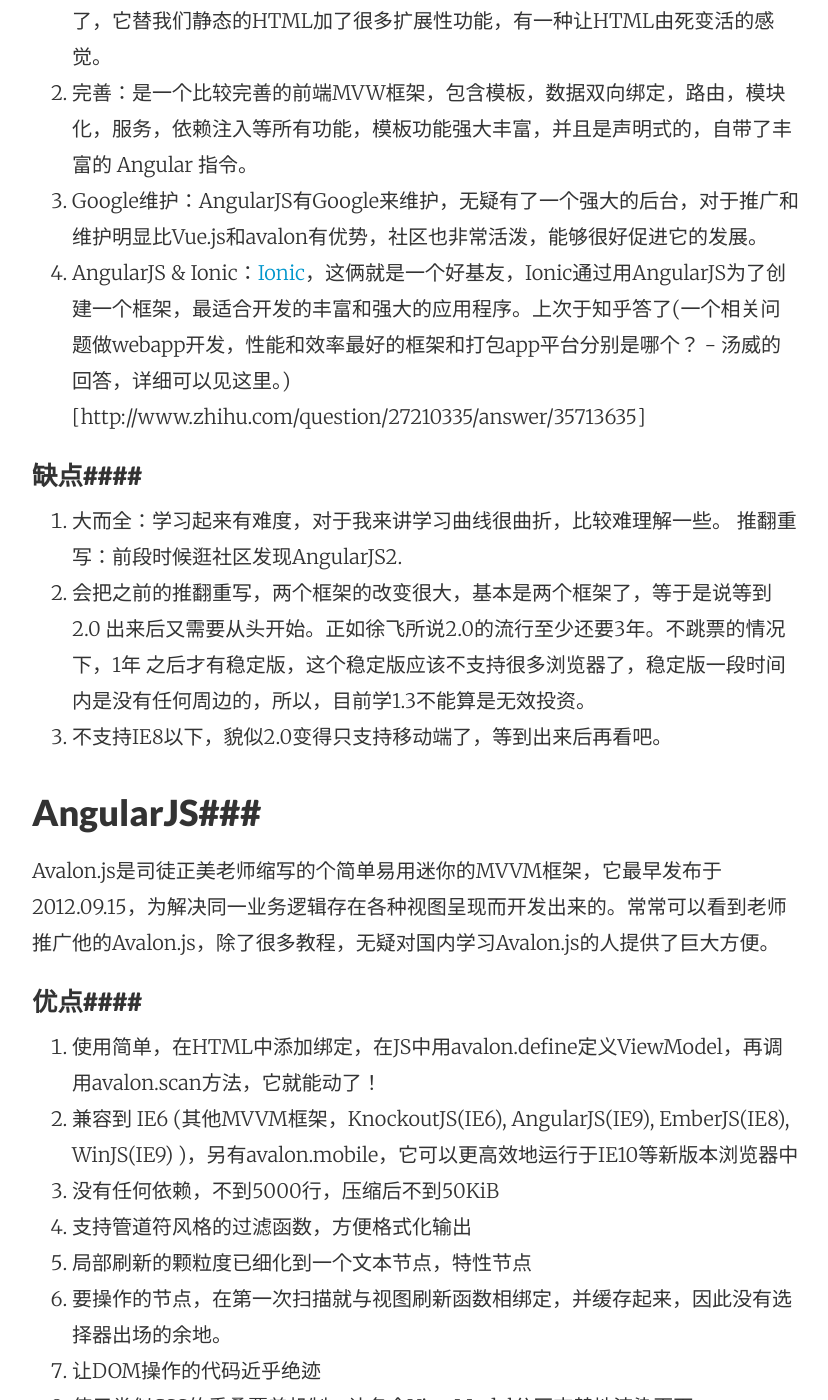
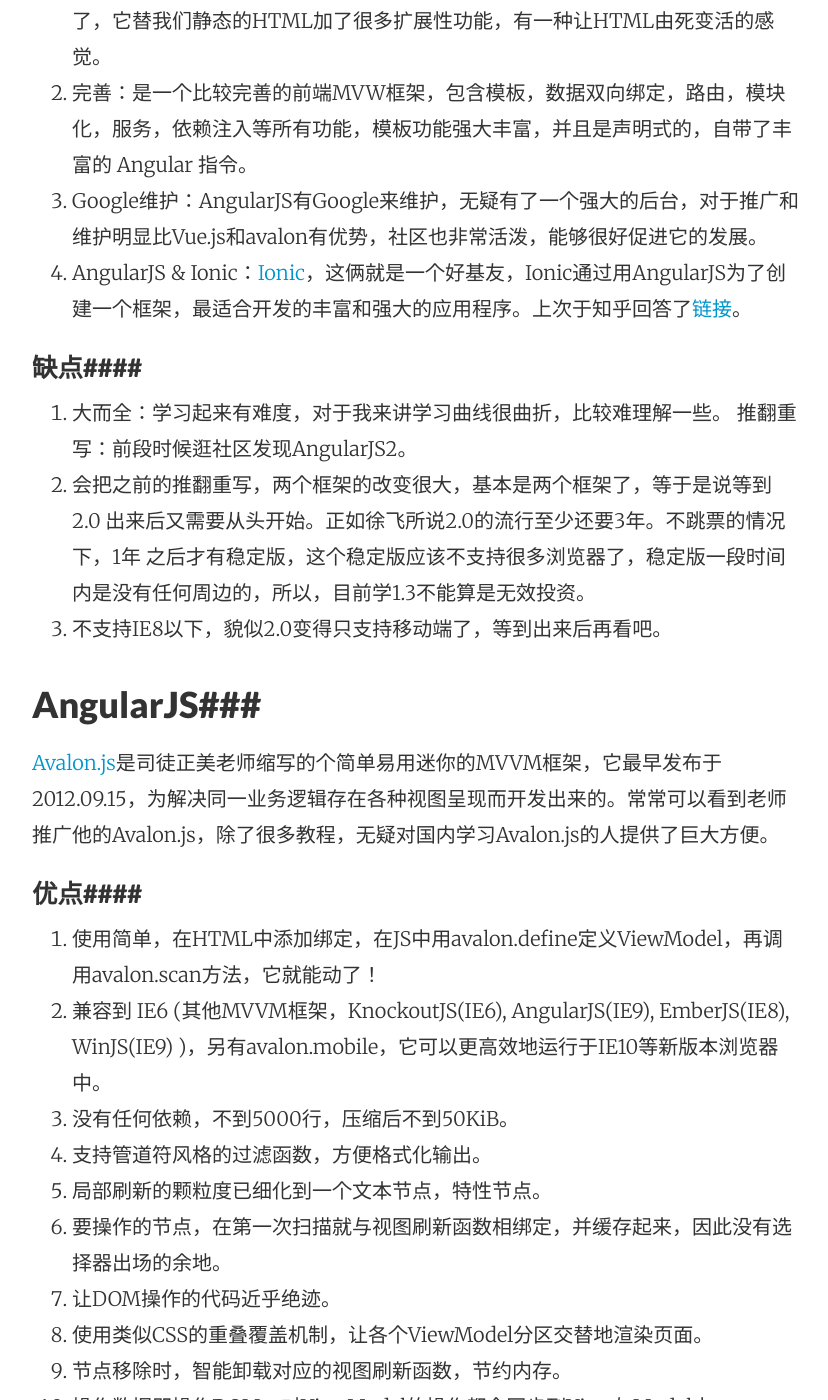
Before and after one commit to tw93/tw93.github.io, a Jekyll site: the page built from _posts/2015-02-04-vue-angular-avalon-1.md, in a window 1280 px wide and 1400 px high, scrolled down 1855 px. Shown: the whole window, without its empty margins (224-1052 px from the left). Built offline with Jekyll 4.4.1, drawn with Linux system fonts in a browser that asks for light colours; some of the changed text lies outside the part shown.

Commit message:
vue-angular-avalon-1.md

```diff
--- a/_posts/2015-02-04-vue-angular-avalon-1.md
+++ b/_posts/2015-02-04-vue-angular-avalon-1.md
@@ -26,36 +26,36 @@
 3. 不支持IE8：哈哈不过AngularJS 1.3也抛弃了对IE8的支持，但是 @司徒正美 老师的avalon是支持IE6+的，应该下了很多努力去优化。这一点对于那些需要支持IE8的项目就不好了，不过这也是web前端开发的一个趋势，像IE低版本就应该退出历史舞台了，通过改变我们的前端思维，而不是顺应那些使用老版本而不去升级的人。玉伯老师就说过一句话，我觉得说的非常好“这年头，支持IE6、7早就不再是特性，而是耻辱。努力推动支付宝全面不支持IE6、7，期待更多兄弟加盟”。
 
 ###AngularJS###
-AngularJS最近很火，追随者也很多，(Superheroic JavaScript MVW Framework)[https://angularjs.org/]。官方说得很朴素：“完全使用JavaScript编写的客户端技术。同其他历史悠久的Web技术（HTML、CSS和JavaScript）配合使用，使Web应用开发比以往更简单、更快捷“。当你学习它的时候，我相信你会被它的很多新特效所吸引。
+AngularJS最近很火，追随者也很多，[Superheroic JavaScript MVW Framework](https://angularjs.org/)。官方说得很朴素：“完全使用JavaScript编写的客户端技术。同其他历史悠久的Web技术（HTML、CSS和JavaScript）配合使用，使Web应用开发比以往更简单、更快捷“。当你学习它的时候，我相信你会被它的很多新特效所吸引。
 
 ####优点####
 1. 动态视图：以前从来没有想过js可以如此扩展HTML的属性，但是AngularJs做到了，它替我们静态的HTML加了很多扩展性功能，有一种让HTML由死变活的感觉。
 2. 完善：是一个比较完善的前端MVW框架，包含模板，数据双向绑定，路由，模块化，服务，依赖注入等所有功能，模板功能强大丰富，并且是声明式的，自带了丰富的 Angular 指令。
 3. Google维护：AngularJS有Google来维护，无疑有了一个强大的后台，对于推广和维护明显比Vue.js和avalon有优势，社区也非常活泼，能够很好促进它的发展。
-4. AngularJS & Ionic：[Ionic](http://ionicframework.com/)，这俩就是一个好基友，Ionic通过用AngularJS为了创建一个框架，最适合开发的丰富和强大的应用程序。上次于知乎答了(一个相关问题做webapp开发，性能和效率最好的框架和打包app平台分别是哪个？ - 汤威的回答，详细可以见这里。)[http://www.zhihu.com/question/27210335/answer/35713635]
+4. AngularJS & Ionic：[Ionic](http://ionicframework.com/)，这俩就是一个好基友，Ionic通过用AngularJS为了创建一个框架，最适合开发的丰富和强大的应用程序。上次于知乎回答了[链接](http://www.zhihu.com/question/27210335/answer/35713635)。
 
 ####缺点####
 1. 大而全：学习起来有难度，对于我来讲学习曲线很曲折，比较难理解一些。
-推翻重写：前段时候逛社区发现AngularJS2.
+推翻重写：前段时候逛社区发现AngularJS2。
 2. 会把之前的推翻重写，两个框架的改变很大，基本是两个框架了，等于是说等到2.0
 出来后又需要从头开始。正如徐飞所说2.0的流行至少还要3年。不跳票的情况下，1年
 之后才有稳定版，这个稳定版应该不支持很多浏览器了，稳定版一段时间内是没有任何周边的，所以，目前学1.3不能算是无效投资。
 3. 不支持IE8以下，貌似2.0变得只支持移动端了，等到出来后再看吧。
 
 ###AngularJS###
-Avalon.js是司徒正美老师缩写的个简单易用迷你的MVVM框架，它最早发布于2012.09.15，为解决同一业务逻辑存在各种视图呈现而开发出来的。常常可以看到老师推广他的Avalon.js，除了很多教程，无疑对国内学习Avalon.js的人提供了巨大方便。
+[Avalon.js](https://github.com/RubyLouvre/avalon)是司徒正美老师缩写的个简单易用迷你的MVVM框架，它最早发布于2012.09.15，为解决同一业务逻辑存在各种视图呈现而开发出来的。常常可以看到老师推广他的Avalon.js，除了很多教程，无疑对国内学习Avalon.js的人提供了巨大方便。
 
 ####优点####
 1. 使用简单，在HTML中添加绑定，在JS中用avalon.define定义ViewModel，再调用avalon.scan方法，它就能动了！
-2. 兼容到 IE6 (其他MVVM框架，KnockoutJS(IE6), AngularJS(IE9), EmberJS(IE8), WinJS(IE9) )，另有avalon.mobile，它可以更高效地运行于IE10等新版本浏览器中
-3. 没有任何依赖，不到5000行，压缩后不到50KiB
-4. 支持管道符风格的过滤函数，方便格式化输出
-5. 局部刷新的颗粒度已细化到一个文本节点，特性节点
+2. 兼容到 IE6 (其他MVVM框架，KnockoutJS(IE6), AngularJS(IE9), EmberJS(IE8), WinJS(IE9) )，另有avalon.mobile，它可以更高效地运行于IE10等新版本浏览器中。
+3. 没有任何依赖，不到5000行，压缩后不到50KiB。
+4. 支持管道符风格的过滤函数，方便格式化输出。
+5. 局部刷新的颗粒度已细化到一个文本节点，特性节点。
 6. 要操作的节点，在第一次扫描就与视图刷新函数相绑定，并缓存起来，因此没有选择器出场的余地。
-7. 让DOM操作的代码近乎绝迹
-8. 使用类似CSS的重叠覆盖机制，让各个ViewModel分区交替地渲染页面
-9. 节点移除时，智能卸载对应的视图刷新函数，节约内存
-10. 操作数据即操作DOM，对ViewModel的操作都会同步到View与Model去
+7. 让DOM操作的代码近乎绝迹。
+8. 使用类似CSS的重叠覆盖机制，让各个ViewModel分区交替地渲染页面。
+9. 节点移除时，智能卸载对应的视图刷新函数，节约内存。
+10. 操作数据即操作DOM，对ViewModel的操作都会同步到View与Model去。
 11. 自带AMD模块加载器，省得与其他加载器进行整合。
 
 ####缺点####
```
Also changed, not shown: other parts of _posts/2015-02-04-vue-angular-avalon-1.md (+2 -2 lines).
